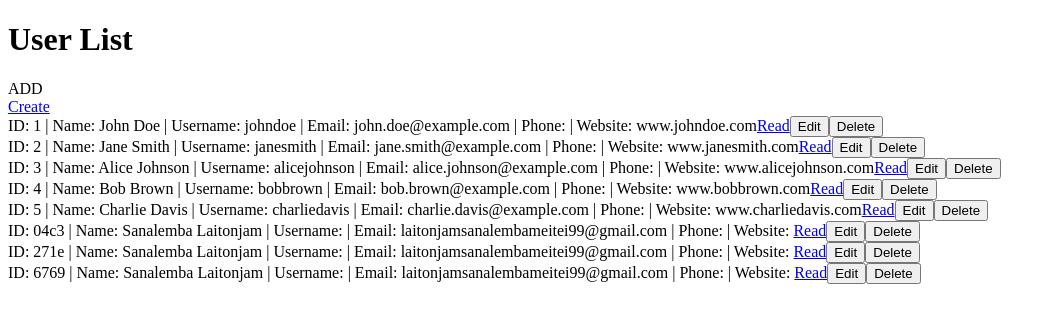
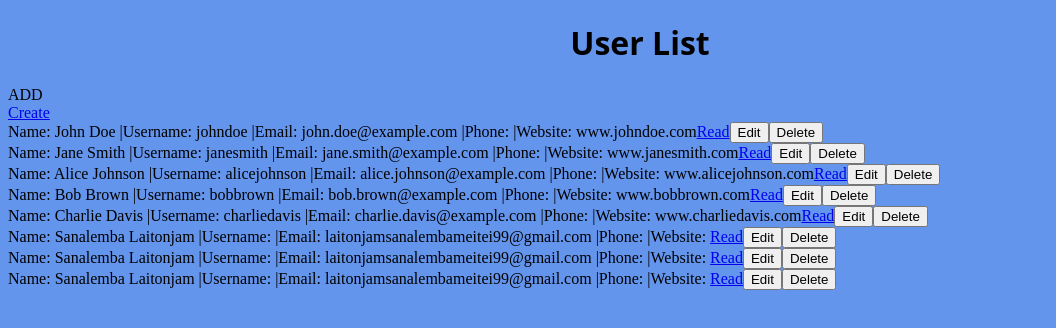
Before and after one commit to Sanalemba991/CURD-FullStack, a React (Vite) app: page / in a window 1280 px wide. Shown: the top 328 px of the page, without its empty margins (0-1056 px from the left). Built offline with nearby package versions, Linux system fonts and the light colour scheme; data requests are answered from the project's data file.

Commit message:
CSS Applying

```diff
--- /dev/null
+++ b/src/Home.css
@@ -0,0 +1,9 @@
+
+ body{
+    background-color:cornflowerblue;
+ }
+    .head {
+        text-align: center;
+
+        font-family:system-ui, -apple-system, BlinkMacSystemFont, 'Segoe UI', Roboto, Oxygen, Ubuntu, Cantarell, 'Open Sans', 'Helvetica Neue', sans-serif;
+    }
--- a/src/Home.jsx
+++ b/src/Home.jsx
@@ -1,7 +1,7 @@
 import axios from 'axios';
 import React, { useEffect, useState } from 'react';
 import { Link } from 'react-router-dom';
-
+import './Home.css'
 function Home() {
   const [data, setData] = useState([]);
   const [error, setError] = useState(null);
@@ -22,19 +22,23 @@ function Home() {
 
   return (
     <>
-      <div>
-        <h1>User List</h1>
+      <div >
+        <h1 className='head'>User List</h1>
         <div>ADD</div>
         <Link to="/create">Create</Link>
         {error && <p>{error}</p>}
         {data.map(user => (
-          <div key={user.id}>
-            ID: {user.id} | Name: {user.name} | Username: {user.username} | Email: {user.email} | Phone: {user.phone} | Website: {user.website}
-           <Link to={`/read/${user.id}`}>Read</Link>
-            <button>Edit</button>
-            <button>Delete</button>
+      <div key={user.id} className="user-item">
+      <span className="Name">Name: {user.name}</span> |
+      <span className="username">Username: {user.username}</span> |
+      <span className="email">Email: {user.email}</span> |
+      <span className="phone">Phone: {user.phone}</span> |
+      <span className="website">Website: {user.website}</span>
+      <Link to={`/read/${user.id}`}>Read</Link>
+      <button>Edit</button>
+      <button>Delete</button>
+  </div>
 
-          </div>
         ))}
       </div>
     </>
```
